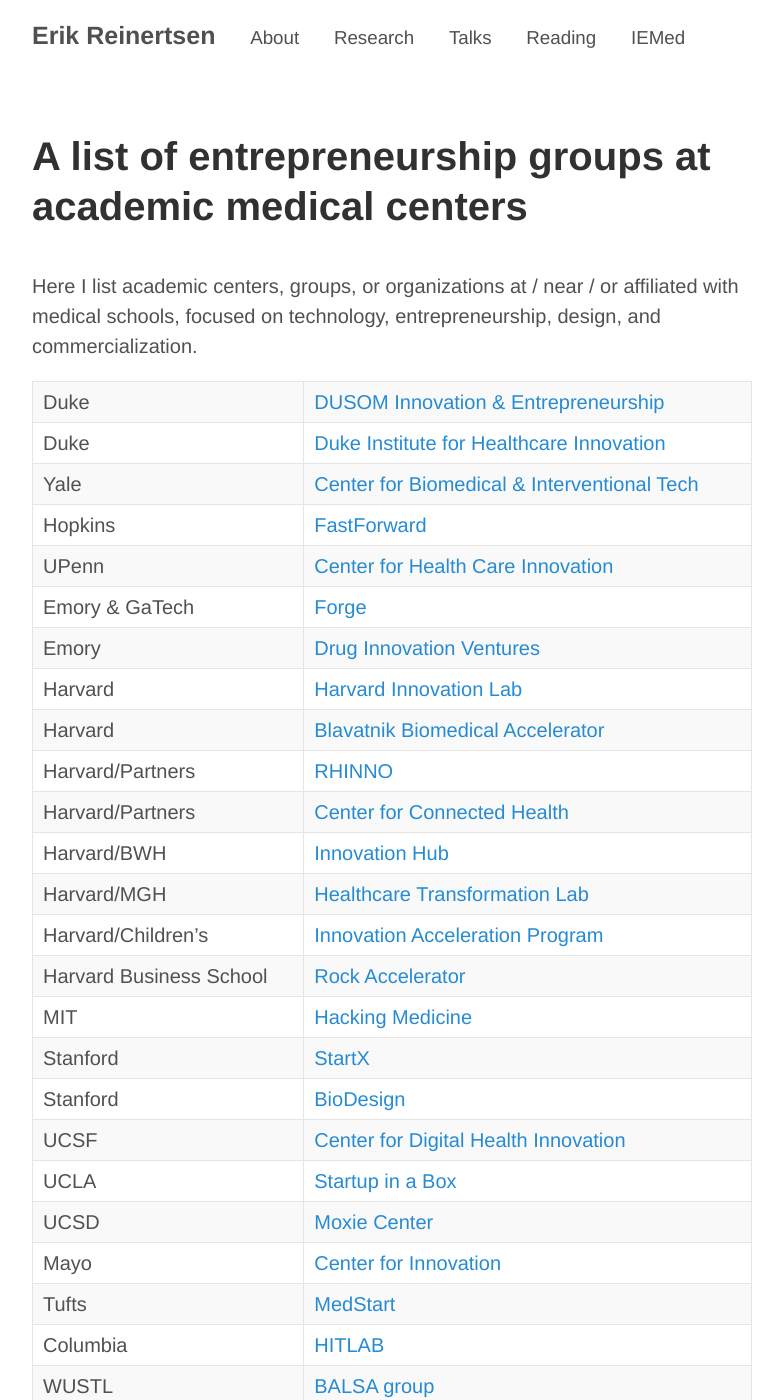
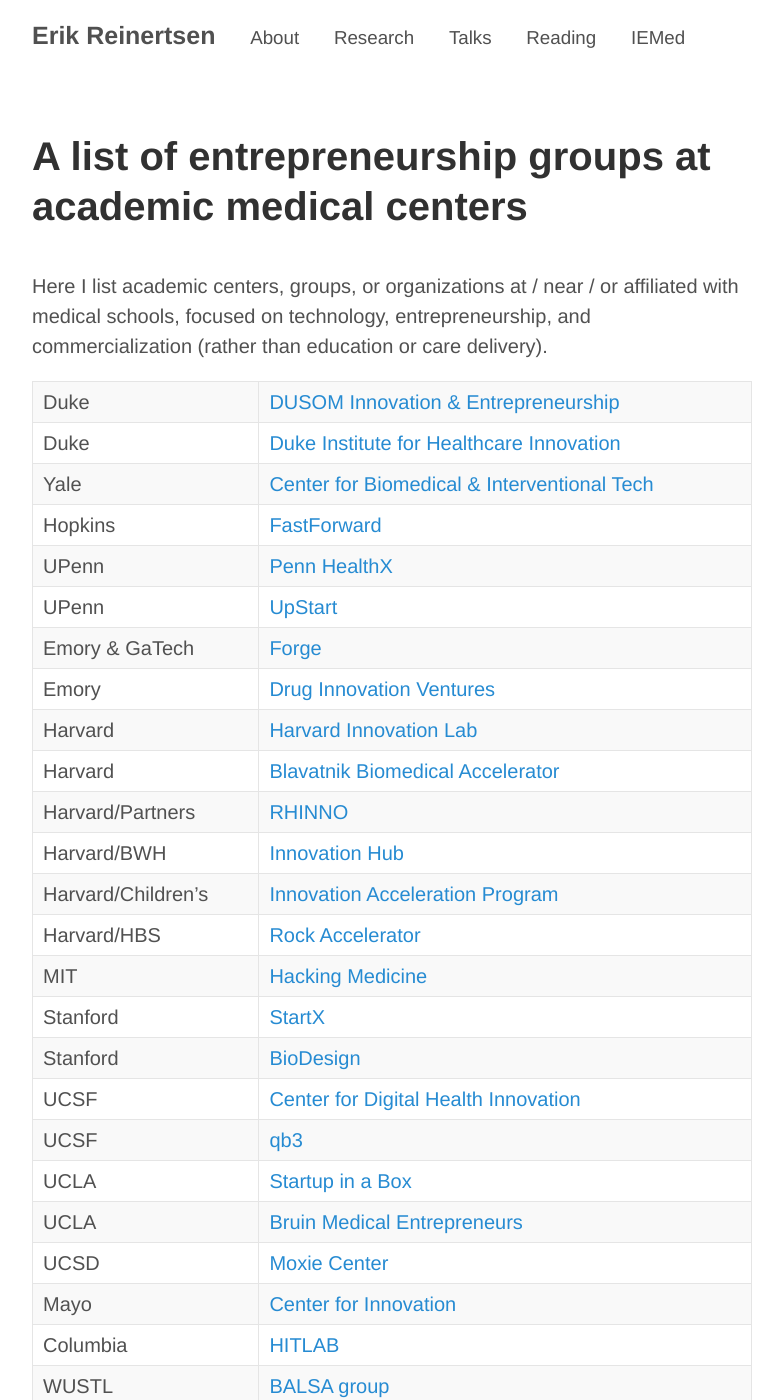
Before and after one commit to erikr/erikr.github.io, a Jekyll site: the page built from _posts/2015-01-17-entrepreneurship-groups.md, in a window 1280 px wide and 1400 px high. Shown: the whole window, without its empty margins (248-1031 px from the left). Built offline with Jekyll 4.4.1, drawn with Linux system fonts in a browser that asks for light colours; nearby versions of some CDN libraries; some of the changed text lies outside the part shown.

Commit message:
revised list of entrepreneurship groups

```diff
--- a/_posts/2015-01-17-centers.md
+++ b/_posts/2015-01-17-entrepreneurship-groups.md
@@ -4,39 +4,42 @@
 tags: startups, medicine
 ---
 
-Here I list academic centers, groups, or organizations at / near / or affiliated with medical schools, focused on technology, entrepreneurship, design, and commercialization.
+Here I list academic centers, groups, or organizations at / near / or affiliated with medical schools, focused on technology, entrepreneurship, and commercialization (rather than education or care delivery).
 
 Duke | [DUSOM Innovation & Entrepreneurship](http://sites.duke.edu/dusomie/)
 Duke | [Duke Institute for Healthcare Innovation](http://www.dihi.org/)
 Yale | [Center for Biomedical & Interventional Tech](http://medicine.yale.edu/cbit/)
 Hopkins | [FastForward](http://engineering.jhu.edu/fastforward/)
-UPenn | [Center for Health Care Innovation](http://www.uphs.upenn.edu/center-for-innovation/)
+UPenn | [Penn HealthX](http://pennhealthx.com/)
+UPenn | [UpStart](http://pci.upenn.edu/upstart/)
 Emory & GaTech | [Forge](http://forgehealth.org)
 Emory | [Drug Innovation Ventures](http://driveinnovations.org/)
 Harvard | [Harvard Innovation Lab](https://i-lab.harvard.edu/)
 Harvard | [Blavatnik Biomedical Accelerator](http://otd.harvard.edu/accelerators/blavatnik-biomedical-accelerator/)
 Harvard/Partners | [RHINNO](http://rhinno.partners.org/)
-Harvard/Partners | [Center for Connected Health](http://connectedhealth.partners.org/)
 Harvard/BWH | [Innovation Hub](http://disruptingmedicine.org/)
-Harvard/MGH | [Healthcare Transformation Lab](http://www.massgeneral.org/heartcenter/research/healthcare-transformation-lab.aspx)
-Harvard/Children's | [Innovation Acceleration Program](http://www.childrenshospital.org/research-and-innovation/innovation/iap)
-Harvard Business School | [Rock Accelerator](http://www.hbs.edu/entrepreneurship/mbacurriculum/rock-accelerator.html)
+Harvard/Children's| [Innovation Acceleration Program](http://www.childrenshospital.org/research-and-innovation/innovation/iap)
+Harvard/HBS| [Rock Accelerator](http://www.hbs.edu/entrepreneurship/mbacurriculum/rock-accelerator.html)
 MIT | [Hacking Medicine](http://hackingmedicine.mit.edu/)
 Stanford | [StartX](startx.stanford.edu)
 Stanford | [BioDesign](http://biodesign.stanford.edu/bdn/index.jsp)
 UCSF | [Center for Digital Health Innovation](http://centerfordigitalhealthinnovation.org/)
+UCSF | [qb3](http://qb3.org/)
 UCLA | [Startup in a Box](http://oip.ucla.edu/ucla-startup-box)
+UCLA | [Bruin Medical Entrepreneurs](http://uclabme.squarespace.com/)
 UCSD | [Moxie Center](http://www.jacobsschool.ucsd.edu/moxiecenter/)
 Mayo | [Center for Innovation](http://www.mayo.edu/center-for-innovation/)
-Tufts | [MedStart](http://tuftsmedstart.com/)
 Columbia | [HITLAB](http://www.hitlab.org/)
 WUSTL | [BALSA group](http://www.thebalsagroup.org/)
 WUSTL | [Idea Labs](http://ideas.wustl.edu/about-us.html)
 
-Non-academic healthcare accelerators and seed funds, by location:
+Non-academic accelerators and seed funds:
 
+Mountain View | [Y Combinator](http://www.ycombinator.com/)
 SF | [Rock Health](http://rockhealth.com/)
 NYC | [Blueprint Health](http://www.blueprinthealth.org/)
+Global | [techstars](http://www.techstars.com/)
+Global | [500 Startups](http://500.co/)
 Kansas City | [Sprint Accelerator](http://sprintaccel.com/)
 Baltimore, Philly | [DreamIT Health](http://www.dreamithealth.com/)
 Everywhere | [Healthbox](https://www.healthbox.com/)
```
